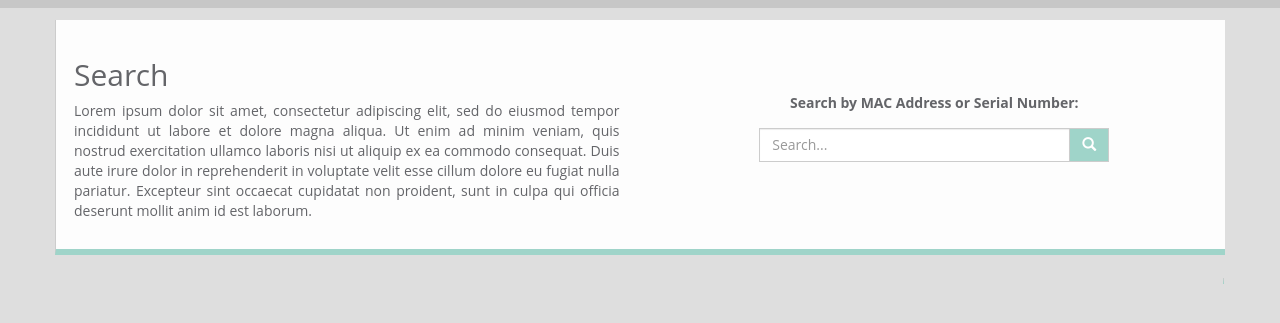
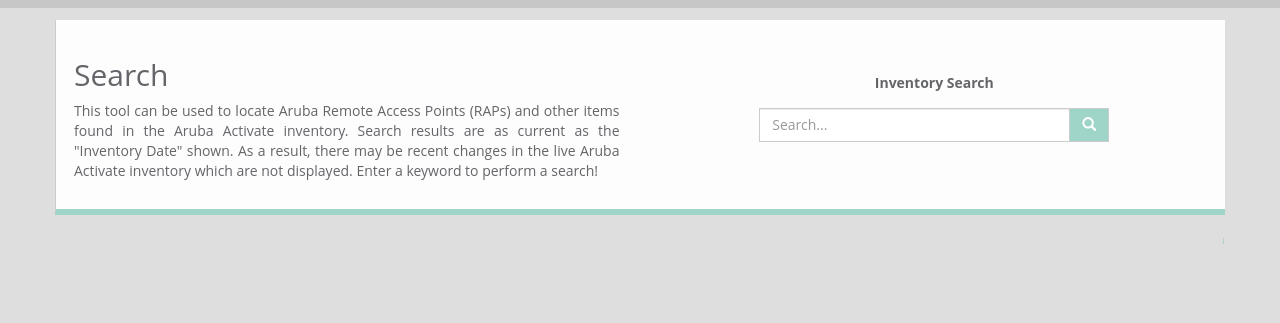
Before and after one commit to bcbrookman/aruba-rap-bulk-provisioner, a Django app: page / in a window 1280 px wide. Shown: the part 100-423 px from the top of the page. Run offline with Django 3.2, Linux system fonts and the light colour scheme; some libraries are stand-ins or nearby versions.

Commit message:
Replace placeholder text

```diff
--- a/search/templates/search/about.html
+++ b/search/templates/search/about.html
@@ -5,7 +5,10 @@
 <main>
 	<div class="container card content">
 		<h2>About</h2>
-		<p>Lorem ipsum dolor sit amet, consectetur adipiscing elit, sed do eiusmod tempor incididunt ut labore et dolore magna aliqua. Ut enim ad minim veniam, quis nostrud exercitation ullamco laboris nisi ut aliquip ex ea commodo consequat. Duis aute irure dolor in reprehenderit in voluptate velit esse cillum dolore eu fugiat nulla pariatur. Excepteur sint occaecat cupidatat non proident, sunt in culpa qui officia deserunt mollit anim id est laborum. </p>
+		<p>RAPpy is a search tool built on the popular Python Django web framework (hence the "py" in the name).
+			It was developed to help extend the native capabilities of Aruba Activate and provide a way to easily search
+			for basic Aruba device information.</p>
+		<p>For more information visit <a href="https://github.com/bcbrookman/RAPpy">https://github.com/bcbrookman/RAPpy</a></p>
 	</div>
 </main>
 
--- a/search/templates/search/search.html
+++ b/search/templates/search/search.html
@@ -6,11 +6,14 @@
 	<div class="flex-container container card content">
 		<div id="search-text" class="flex-left">
 			<h2>Search</h2>
-			<p>Lorem ipsum dolor sit amet, consectetur adipiscing elit, sed do eiusmod tempor incididunt ut labore et dolore magna aliqua. Ut enim ad minim veniam, quis nostrud exercitation ullamco laboris nisi ut aliquip ex ea commodo consequat. Duis aute irure dolor in reprehenderit in voluptate velit esse cillum dolore eu fugiat nulla pariatur. Excepteur sint occaecat cupidatat non proident, sunt in culpa qui officia deserunt mollit anim id est laborum. </p>
+			<p> This tool can be used to locate Aruba Remote Access Points (RAPs) and other items found in the Aruba
+				Activate inventory. Search results are as current as the "Inventory Date" shown. As a result, there may
+				be recent changes in the live Aruba Activate inventory which are not displayed. Enter a keyword to
+				perform a search!</p>
 		</div>
         <div id="search-div" class="flex-right">
 			<form id="search-form" action="/search" class="form-group" method="get" style="text-align:center">
-				<p><label for="search">Search by MAC Address or Serial Number:</label></p>
+				<p><label for="search">Inventory Search</label></p>
 				<div class="input-group">
 					<input id="search" type="search" name="query" class="form-control" placeholder="Search..." value="{{query}}">
 					<span class="input-group-btn">
```
